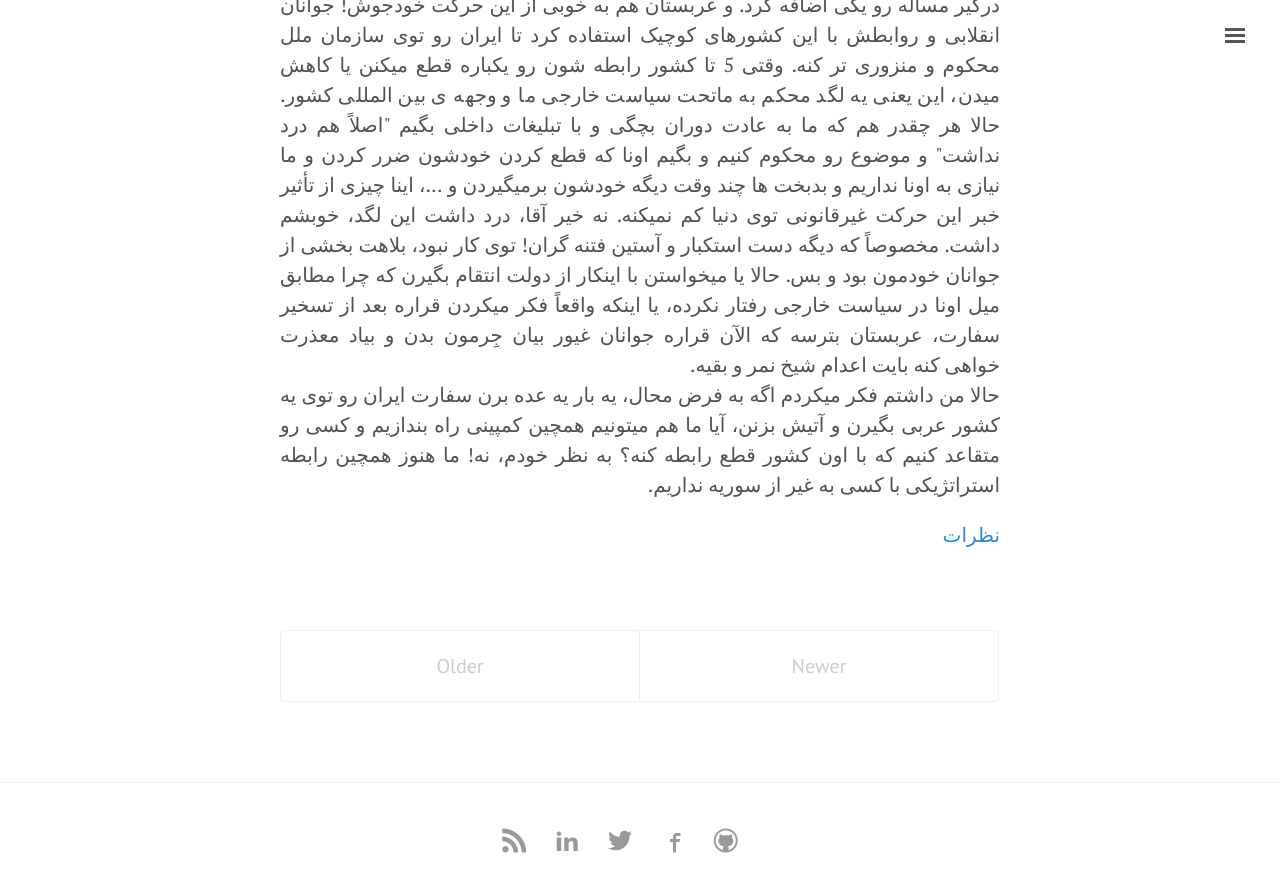
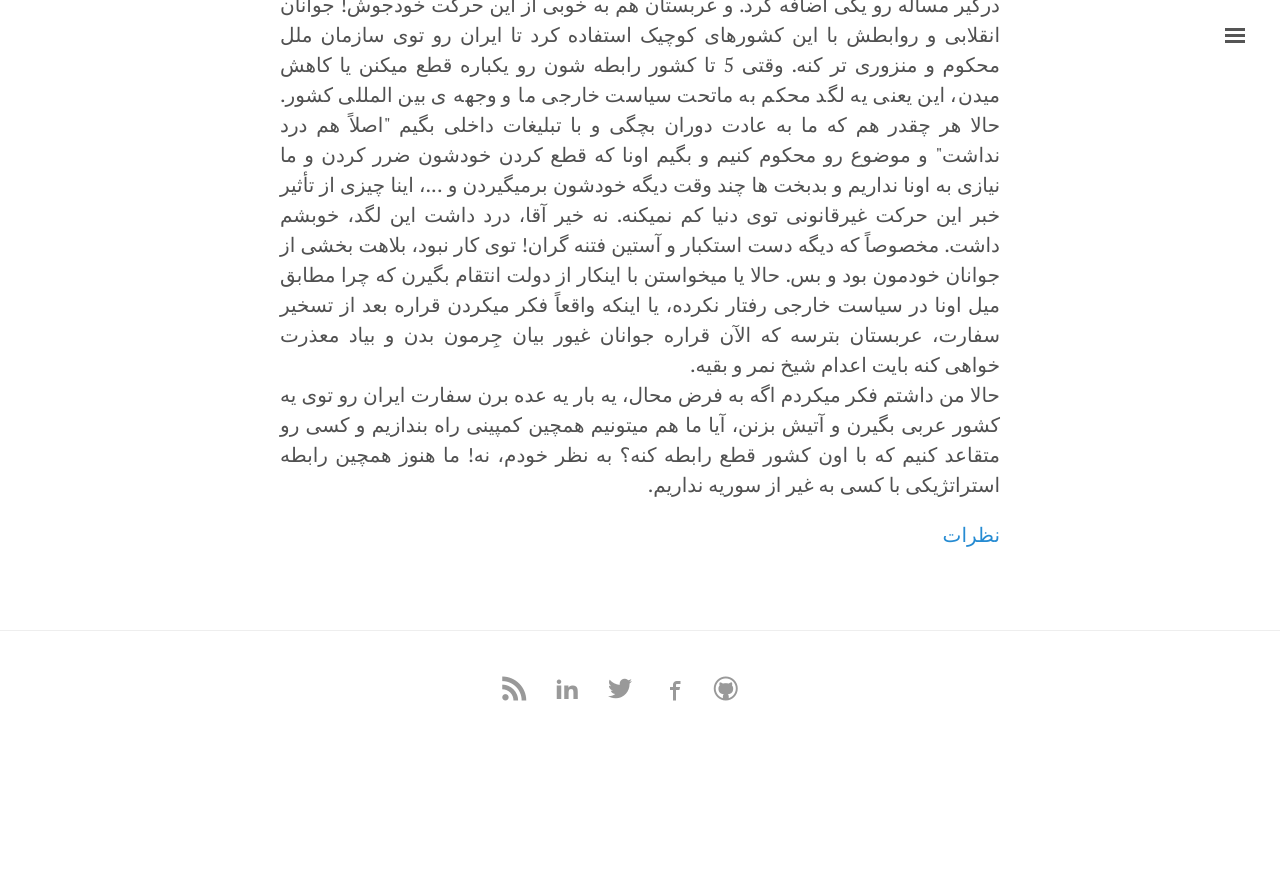
Before and after one commit to amrollah/amrollah.github.io, a Jekyll site: the page built from blog_fa.md, in a window 1280 px wide and 900 px high, scrolled down 2064 px. Shown: the top 892 px of the window. Built offline with Jekyll 4.4.1, drawn with Linux system fonts in a browser that asks for light colours; comment, search, counter and statistics services are not loaded; after the commit the page ends 2812 px from its top, so only the background shows below that.

Commit message:
pagination removed for now.

```diff
--- a/blog_fa.md
+++ b/blog_fa.md
@@ -24,20 +24,3 @@
   {% endif %}
   {% endfor %}
 </div>
-
-<div class="pagination">
-  {% if paginator.next_page %}
-    <a class="pagination-item older" href="{{ site.baseurl }}/page{{paginator.next_page}}">Older</a>
-  {% else %}
-    <span class="pagination-item older">Older</span>
-  {% endif %}
-  {% if paginator.previous_page %}
-    {% if paginator.page == 2 %}
-      <a class="pagination-item newer" href="{{ site.baseurl }}/">Newer</a>
-    {% else %}
-      <a class="pagination-item newer" href="{{ site.baseurl }}/page{{paginator.previous_page}}">Newer</a>
-    {% endif %}
-  {% else %}
-    <span class="pagination-item newer">Newer</span>
-  {% endif %}
-</div>
```
